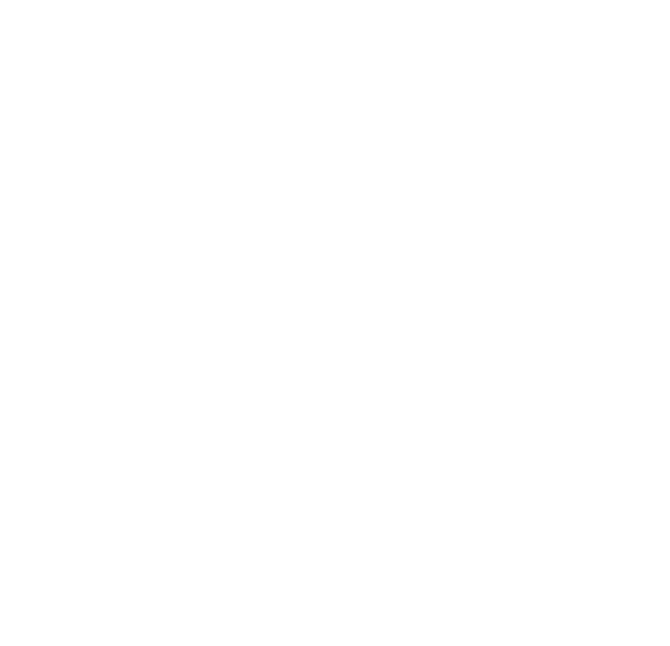
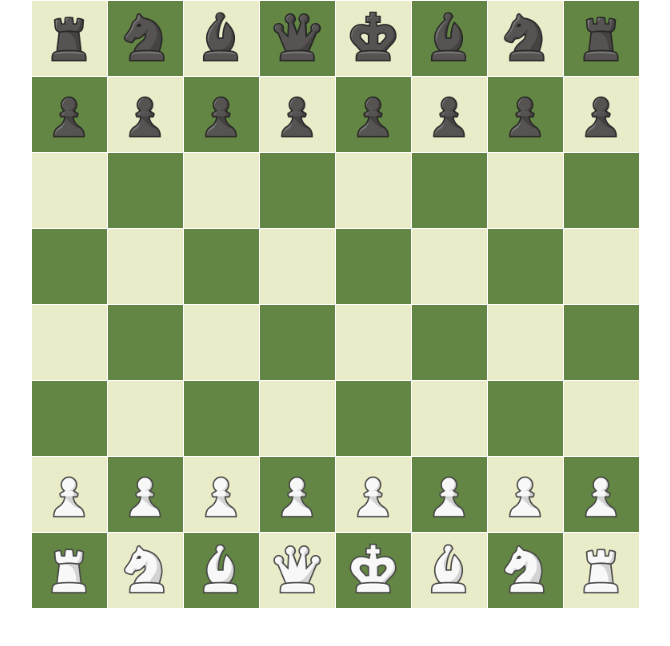
Before and after one commit to TwickE/ChessGame, a plain HTML site: page index.html in a window 1280 px wide. Shown: the whole page, without its empty margins (305-975 px from the left). Drawn offline with Linux system fonts and the light colour scheme.

Commit message:
Colored all the tiles and placed all the images

```diff
--- a/index.html
+++ b/index.html
@@ -9,6 +9,87 @@
     <script src="script.js" defer></script>
 </head>
 <body>
-
+    <ul>
+        <div class="row">
+            <li class="tile" id="a8">Brook</li>
+            <li class="tile" id="b8">Bknight</li>
+            <li class="tile" id="c8">Bbishop</li>
+            <li class="tile" id="d8">Bqueen</li>
+            <li class="tile" id="e8">Bking</li>
+            <li class="tile" id="f8">Bbishop</li>
+            <li class="tile" id="g8">Bknight</li>
+            <li class="tile" id="h8">Brook</li>
+        </div>
+        <div class="row">
+            <li class="tile" id="a7">Bpawn</li>
+            <li class="tile" id="b7">Bpawn</li>
+            <li class="tile" id="c7">Bpawn</li>
+            <li class="tile" id="d7">Bpawn</li>
+            <li class="tile" id="e7">Bpawn</li>
+            <li class="tile" id="f7">Bpawn</li>
+            <li class="tile" id="g7">Bpawn</li>
+            <li class="tile" id="h7">Bpawn</li>
+        </div>
+        <div class="row">
+            <li class="tile" id="a6"></li>
+            <li class="tile" id="b6"></li>
+            <li class="tile" id="c6"></li>
+            <li class="tile" id="d6"></li>
+            <li class="tile" id="e6"></li>
+            <li class="tile" id="f6"></li>
+            <li class="tile" id="g6"></li>
+            <li class="tile" id="h6"></li>
+        </div>
+        <div class="row">
+            <li class="tile" id="a5"></li>
+            <li class="tile" id="b5"></li>
+            <li class="tile" id="c5"></li>
+            <li class="tile" id="d5"></li>
+            <li class="tile" id="e5"></li>
+            <li class="tile" id="f5"></li>
+            <li class="tile" id="g5"></li>
+            <li class="tile" id="h5"></li>
+        </div>
+        <div class="row">
+            <li class="tile" id="a4"></li>
+            <li class="tile" id="b4"></li>
+            <li class="tile" id="c4"></li>
+            <li class="tile" id="d4"></li>
+            <li class="tile" id="e4"></li>
+            <li class="tile" id="f4"></li>
+            <li class="tile" id="g4"></li>
+            <li class="tile" id="h4"></li>
+        </div>
+        <div class="row">
+            <li class="tile" id="a3"></li>
+            <li class="tile" id="b3"></li>
+            <li class="tile" id="c3"></li>
+            <li class="tile" id="d3"></li>
+            <li class="tile" id="e3"></li>
+            <li class="tile" id="f3"></li>
+            <li class="tile" id="g3"></li>
+            <li class="tile" id="h3"></li>
+        </div>
+        <div class="row">
+            <li class="tile" id="a2">Wpawn</li>
+            <li class="tile" id="b2">Wpawn</li>
+            <li class="tile" id="c2">Wpawn</li>
+            <li class="tile" id="d2">Wpawn</li>
+            <li class="tile" id="e2">Wpawn</li>
+            <li class="tile" id="f2">Wpawn</li>
+            <li class="tile" id="g2">Wpawn</li>
+            <li class="tile" id="h2">Wpawn</li>
+        </div>
+        <div class="row">
+            <li class="tile" id="a1">Wrook</li>
+            <li class="tile" id="b1">Wknight</li>
+            <li class="tile" id="c1">Wbishop</li>
+            <li class="tile" id="d1">Wqueen</li>
+            <li class="tile" id="e1">Wking</li>
+            <li class="tile" id="f1">Wbishop</li>
+            <li class="tile" id="g1">Wknight</li>
+            <li class="tile" id="h1">Wrook</li>
+        </div>
+    </ul>
 </body>
 </html>
--- a/script.js
+++ b/script.js
@@ -0,0 +1,36 @@
+//Color the tiles and remove hint moves
+function coloring() {
+    const tiles = document.querySelectorAll('.tile');
+    let isEvenRow = false;
+    let counter = 0;
+
+    tiles.forEach(tile => {
+        if(counter % 8 === 0) {
+            isEvenRow = !isEvenRow;
+        }
+        if((isEvenRow && counter % 2 === 0) || (!isEvenRow && counter % 2 !== 0)) {
+            tile.style.backgroundColor = '#eaebc8';
+        }else {
+            tile.style.backgroundColor = '#638644';
+        }
+        if(tile.classList.contains('hintMove')) {
+            tile.classList.remove('hintMove');
+        }
+        if(tile.classList.contains('hintEat')) {
+            tile.classList.remove('hintEat');
+        }
+        counter++;
+    });
+}
+coloring();
+
+// Inserting the Images
+function insertImage() {
+    document.querySelectorAll('.tile').forEach(image => {
+        if (image.innerText.length !== 0) {
+            image.innerHTML = `${image.innerText} <img class='img' src="/images/${image.innerText}.png" alt="${image.innerText}">`;
+            image.style.cursor = 'pointer';
+        }
+    });
+}
+insertImage();
--- a/style.css
+++ b/style.css
@@ -0,0 +1,41 @@
+@import url('https://fonts.googleapis.com/css2?family=Poppins:wght@200;400;600&display=swap');
+
+* {
+    margin: 0;
+    padding: 0;
+}
+
+body {
+    font-family: "Poppins", sans-serif;
+    display: grid;
+    place-items: center;
+    overflow-x: hidden;
+}
+
+.row {
+    display: flex;
+}
+
+ul {
+    display: grid;
+    grid-template-columns: 1fr;
+}
+
+li {
+    list-style: none;
+    display: grid;
+    place-items: center;
+    font-size: 0px;
+}
+
+.tile {
+    margin: 0.5px;
+    width: 75px;
+    height: 75px;
+}
+
+.img {
+    width: 60px;
+    position: relative;
+    bottom: 5px;
+}
```
Also changed, not shown: images/Bbishop.png (added), images/Bking.png (added), images/Bknight.png (added), images/Bpawn.png (added), images/Bqueen.png (added), images/Brook.png (added), images/Hint.png (added), images/HintEat.png (added), images/Wbishop.png (added), images/Wking.png (added), images/Wknight.png (added), images/Wpawn.png (added), images/Wqueen.png (added), images/Wrook.png (added), 1 other file.
